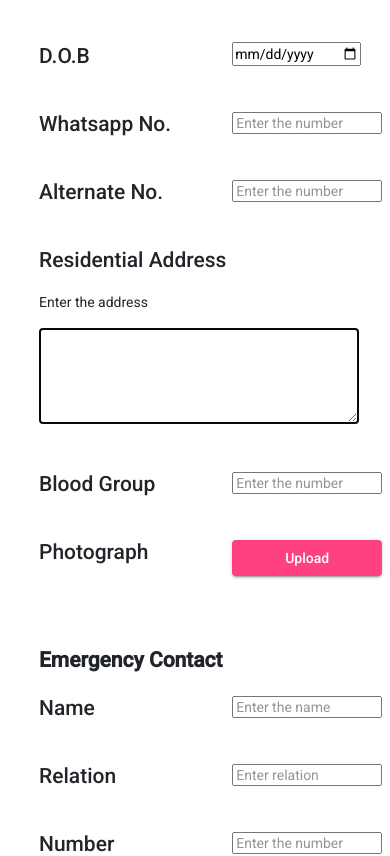
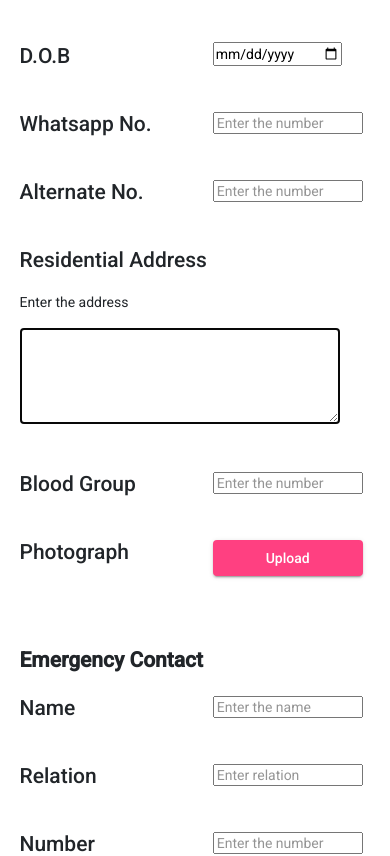
Before and after one commit to phisham/Fauna_Nation, an Angular app in the folder Rescuers/: page /home in a window 390 px wide. Shown: the top 856 px of the page. Built offline with nearby package versions, Linux system fonts and the light colour scheme.

Commit message:
updated Rescuers.

```diff
--- a/Rescuers/src/app/final/final.component.css
+++ b/Rescuers/src/app/final/final.component.css
@@ -100,7 +100,7 @@ margin: 8px 0px;
 }
 @media screen and (max-width: 421px){
     .main{
-        left: 10vw;
+        left: 5vw;
     }
 
 
--- a/Rescuers/src/app/home/home.component.css
+++ b/Rescuers/src/app/home/home.component.css
@@ -96,7 +96,7 @@ margin: 8px 0px;
 }
 @media screen and (max-width: 421px){
     .main{
-        left: 10vw;
+        left: 5vw;
     }
 
 
--- a/Rescuers/src/app/nextpage/nextpage.component.css
+++ b/Rescuers/src/app/nextpage/nextpage.component.css
@@ -174,7 +174,7 @@ margin-top: 2%;
 }
 @media screen and (max-width: 421px){
     .main{
-        left: 10vw;
+        left: 5vw;
     }
 
 
```
Also changed, not shown: Rescuers/src/app/final/final.component.html (line endings or trailing spaces).
